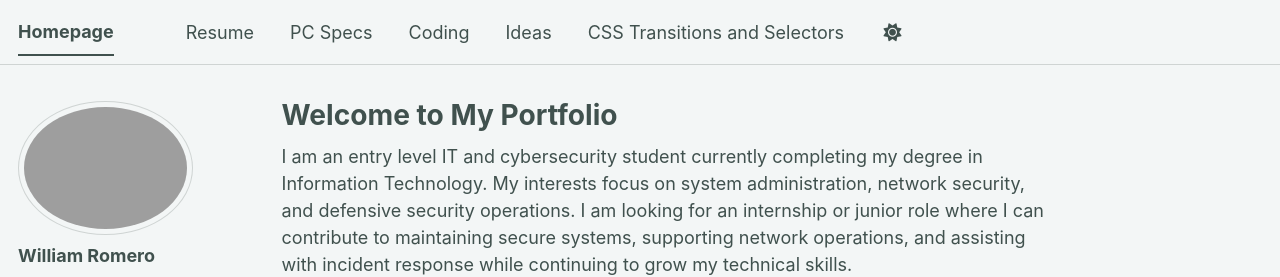
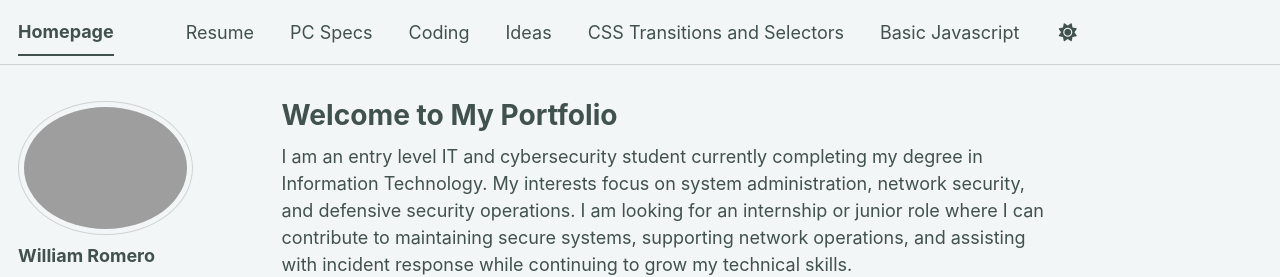
Before and after one commit to williamromero11/williamromero11.github.io, a Jekyll site: the page built from _pages/about.md, in a window 1280 px wide. Shown: the top 277 px of the page. Built offline with Jekyll 4.4.1, drawn with Linux system fonts in a browser that asks for light colours; a script bundle is joined from its source files by our own code; library files that are not in the unit come from our copies.

Commit message:
Update navigation with Basic Javascript entry

```diff
--- a/_data/navigation.yml
+++ b/_data/navigation.yml
@@ -32,8 +32,8 @@ main:
     url: "/TS/"
 
 
-  # - title: "CV"
-  #   url: /cv-json/
+  - title: "Basic Javascript"
+    url: "/BJ/"
 
   #- title: "Guide"
    # url: /markdown/
```
